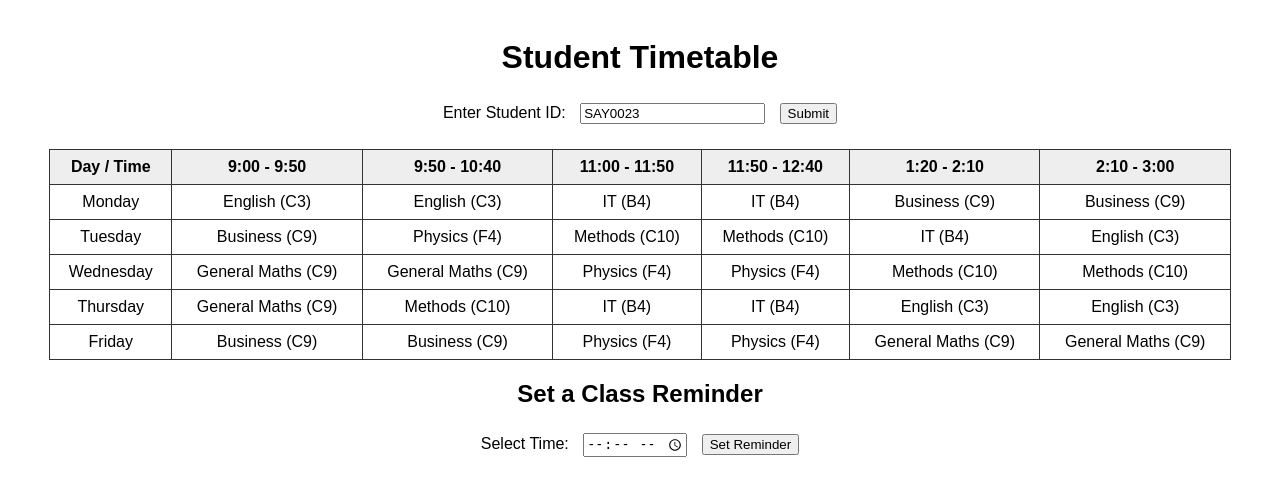
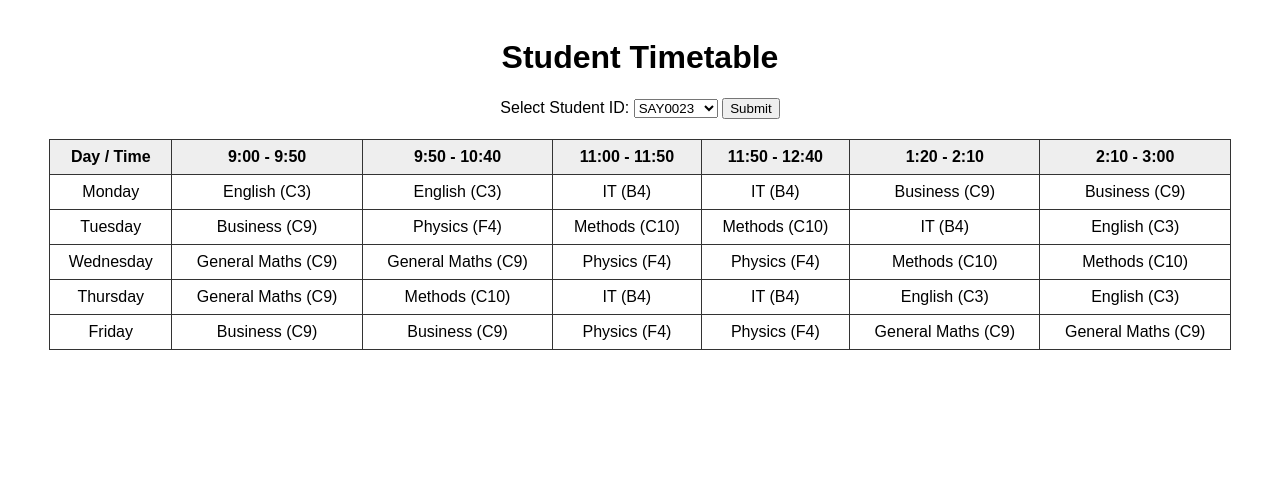
Before and after one commit to ChargeCHKNMAN/Grange-Yadh, a Flask app: page / in a window 1280 px wide. Shown: the top 496 px of the page. Run offline with Flask 3, Linux system fonts and the light colour scheme.

Commit message:
Update index.html

```diff
--- a/Grange Yadh/templates/index.html
+++ b/Grange Yadh/templates/index.html
@@ -3,7 +3,7 @@
 <head>
     <meta charset="UTF-8" />
     <meta name="viewport" content="width=device-width, initial-scale=1" />
-    <title>Student Timetable with Reminders</title>
+    <title>Student Timetable</title>
     <style>
         body {
             font-family: Arial, sans-serif;
@@ -22,12 +22,6 @@
         th {
             background: #eee;
         }
-        .reminder {
-            margin-top: 20px;
-        }
-        label, input, button {
-            margin: 5px;
-        }
         .not-found {
             color: red;
             margin-top: 15px;
@@ -42,15 +36,14 @@
     <h1>Student Timetable</h1>
 
     <form method="GET" action="/" class="input-group">
-        <label for="student_id_input">Enter Student ID:</label>
-        <input
-            type="text"
-            id="student_id_input"
-            name="student_id"
-            value="{{ selected_student }}"
-            placeholder="Enter student ID here"
-            required
-        />
+        <label for="student_id_input">Select Student ID:</label>
+        <select id="student_id_input" name="student_id" required>
+            {% for student_id in student_ids %}
+                <option value="{{ student_id }}" {% if student_id == selected_student %}selected{% endif %}>
+                    {{ student_id }}
+                </option>
+            {% endfor %}
+        </select>
         <button type="submit">Submit</button>
     </form>
 
@@ -75,40 +68,75 @@
         </table>
     {% endif %}
 
-    <div class="reminder">
-        <h2>Set a Class Reminder</h2>
-        <label for="reminderTime">Select Time:</label>
-        <input type="time" id="reminderTime" />
-        <button type="button" onclick="setReminder()">Set Reminder</button>
-    </div>
+    <!-- JavaScript Section -->
+    <script>
+        const timetable = {{ timetable | tojson }};
+        const timeSlots = {{ time_slots | tojson }};
+        const days = {{ days | tojson }};
 
-    <script>
-        function setReminder() {
-            const timeInput = document.getElementById("reminderTime").value;
-            if (!timeInput) {
-                alert("Please select a time.");
-                return;
+        // Ask for notification permission on page load
+        document.addEventListener("DOMContentLoaded", () => {
+            if ("Notification" in window && Notification.permission !== "granted") {
+                Notification.requestPermission().then(permission => {
+                    if (permission !== "granted") {
+                        alert("Enable notifications to receive class reminders.");
+                    }
+                });
             }
 
-            const [hour, minute] = timeInput.split(":").map(Number);
+            scheduleClassReminders();
+        });
+
+        function scheduleClassReminders() {
             const now = new Date();
-            const reminderTime = new Date();
-            reminderTime.setHours(hour, minute, 0, 0);
+            const currentDayIndex = now.getDay() - 1; // 0 = Monday
 
-            if (reminderTime < now) {
-                reminderTime.setDate(reminderTime.getDate() + 1); // next day
+            if (currentDayIndex < 0 || currentDayIndex >= 5) return;
+
+            const todaySchedule = timetable[currentDayIndex];
+
+            timeSlots.forEach((slotTime, index) => {
+                const [startHour, startMinute] = slotTime.split(" - ")[0].split(":").map(Number);
+                const classTime = new Date();
+                classTime.setHours(startHour, startMinute, 0, 0);
+
+                if (classTime < now) return;
+
+                const timeout = classTime - now;
+                const subject = todaySchedule[index] || "Class";
+
+                setTimeout(() => {
+                    triggerReminder(subject, slotTime);
+                }, timeout);
+            });
+        }
+
+        function triggerReminder(subject, time) {
+            if (navigator.vibrate) {
+                navigator.vibrate([300, 150, 300]);
             }
 
-            const timeout = reminderTime - now;
-            alert(`Reminder set for ${timeInput}`);
+            const reminderDiv = document.createElement("div");
+            reminderDiv.textContent = `⏰ Reminder: "${subject}" is starting now (${time})!`;
+            reminderDiv.style.position = "fixed";
+            reminderDiv.style.top = "20px";
+            reminderDiv.style.left = "50%";
+            reminderDiv.style.transform = "translateX(-50%)";
+            reminderDiv.style.background = "#fffa65";
+            reminderDiv.style.padding = "10px 20px";
+            reminderDiv.style.border = "2px solid #333";
+            reminderDiv.style.zIndex = "1000";
+            reminderDiv.style.fontWeight = "bold";
+            document.body.appendChild(reminderDiv);
 
-            setTimeout(() => {
-                if (navigator.vibrate) {
-                    navigator.vibrate([500, 200, 500]);
-                } else {
-                    alert("Reminder: It's time for your class!");
-                }
-            }, timeout);
+            setTimeout(() => reminderDiv.remove(), 10000);
+
+            if ("Notification" in window && Notification.permission === "granted") {
+                new Notification("⏰ Class Reminder", {
+                    body: `"${subject}" is starting now (${time})!`,
+                    icon: "https://cdn-icons-png.flaticon.com/512/565/565340.png"
+                });
+            }
         }
     </script>
 </body>
```
